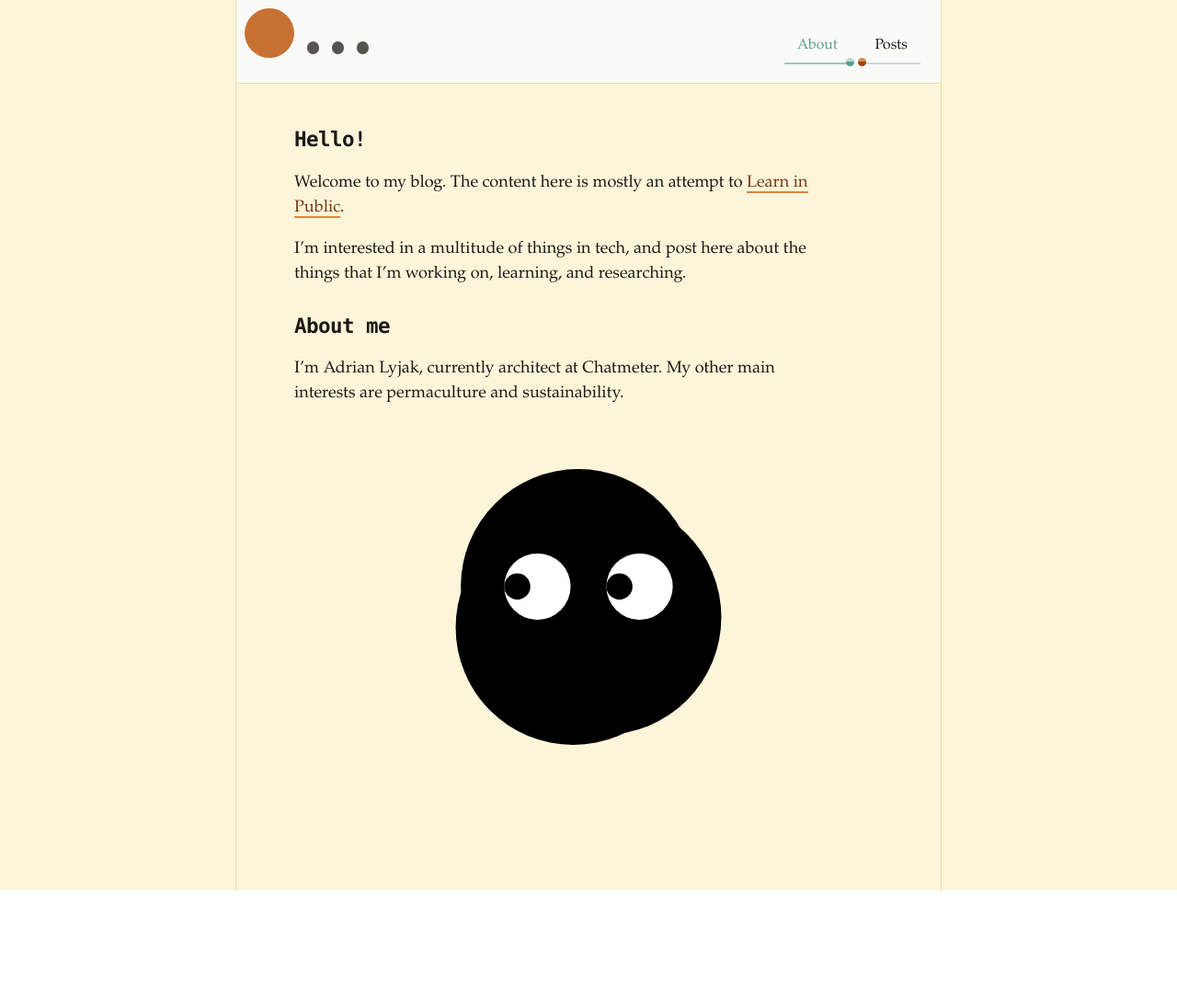
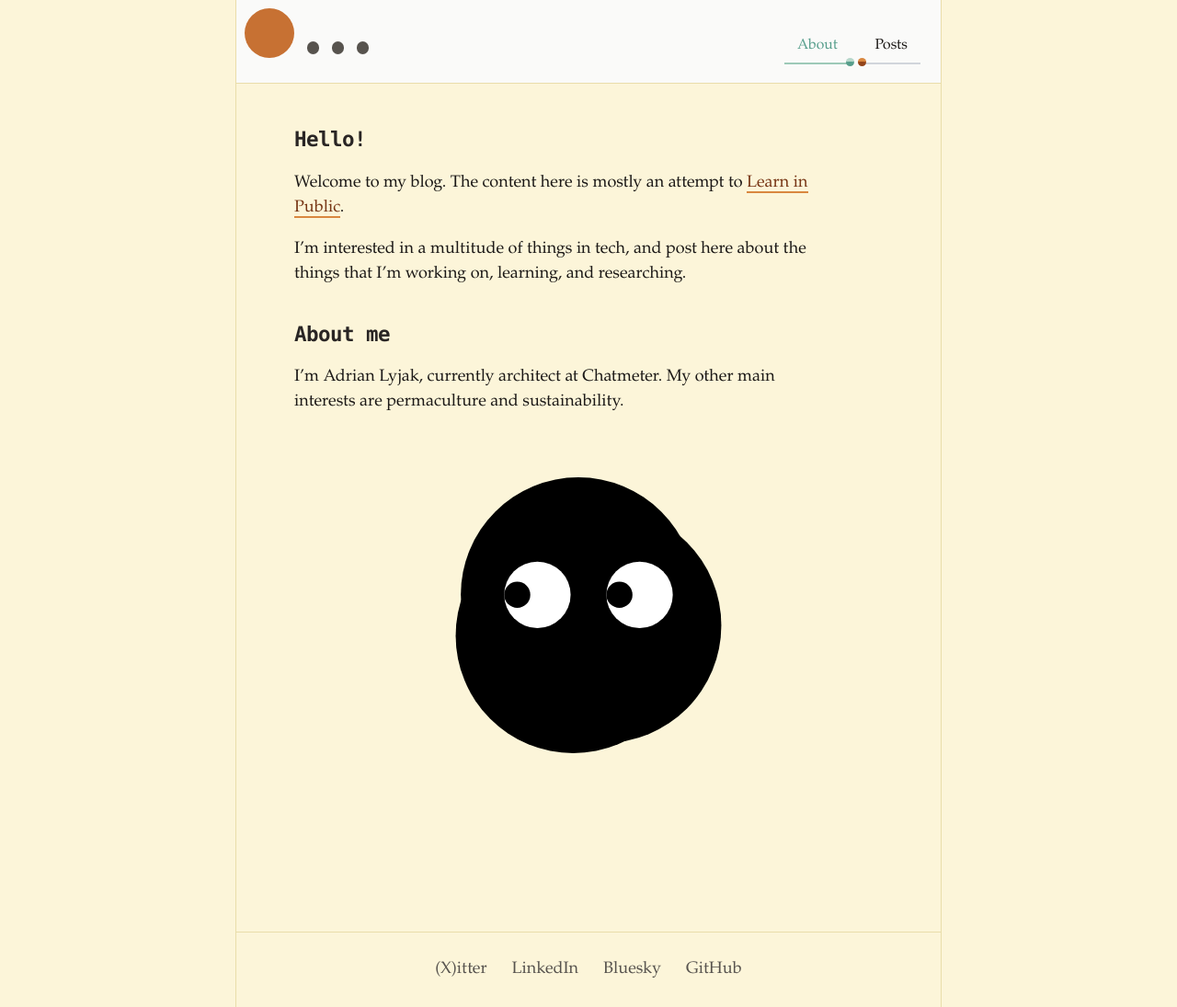
Before and after one commit to adrianlyjak/acorn, an Astro site: page /about in a window 1280 px wide. Shown: the whole page at 92% size. Before the commit the page ends 968 px from the top, so only its background shows below. Built offline with nearby package versions, Linux system fonts and the light colour scheme; Astro itself is replaced by a stand-in of ours; what @mertasan/tailwindcss-variables would draw is missing.

Commit message:
Add socials

```diff
--- a/src/components/Page.astro
+++ b/src/components/Page.astro
@@ -9,7 +9,10 @@ export interface PageProps {
 
 const props = Astro.props as PageProps;
 
-const bg = props.pageType === "stylized" ? "bg-stylized" : "bg-neutral-50 dark:bg-neutral-900";
+const bg =
+  props.pageType === "stylized"
+    ? "bg-stylized"
+    : "bg-neutral-50 dark:bg-neutral-900";
 ---
 
 <html>
@@ -48,7 +51,6 @@ const bg = props.pageType === "stylized" ? "bg-stylized" : "bg-neutral-50 dark:b
           );
         }
       }
-
     </style>
     <div
       class="w-full min-h-screen bg-tertiary-100 dark:bg-black flex flex-row items-stretch justify-center selection:bg-secondary-400 text-neutral-900 font-body"
@@ -66,6 +68,46 @@ const bg = props.pageType === "stylized" ? "bg-stylized" : "bg-neutral-50 dark:b
         <div class="sm:mx-3 lg:mx-6 lg:mt-2 overflow-auto">
           <slot />
         </div>
+
+        <!-- Footer -->
+        <footer
+          class="border-t border-tertiary-300 dark:border-neutral-700 mt-8 py-6 px-4 sm:px-6"
+        >
+          <div class="flex justify-center space-x-6">
+            <a
+              href="https://x.com/rnges_us"
+              target="_blank"
+              rel="noopener noreferrer"
+              class="text-neutral-600 hover:text-neutral-900 dark:text-neutral-400 dark:hover:text-neutral-100"
+            >
+              (X)itter
+            </a>
+            <a
+              href="https://www.linkedin.com/in/adrian-lyjak-2bb87935/"
+              target="_blank"
+              rel="noopener noreferrer"
+              class="text-neutral-600 hover:text-neutral-900 dark:text-neutral-400 dark:hover:text-neutral-100"
+            >
+              LinkedIn
+            </a>
+            <a
+              href="https://bsky.app/profile/rnges.us"
+              target="_blank"
+              rel="noopener noreferrer"
+              class="text-neutral-600 hover:text-neutral-900 dark:text-neutral-400 dark:hover:text-neutral-100"
+            >
+              Bluesky
+            </a>
+            <a
+              href="https://github.com/adrianlyjak"
+              target="_blank"
+              rel="noopener noreferrer"
+              class="text-neutral-600 hover:text-neutral-900 dark:text-neutral-400 dark:hover:text-neutral-100"
+            >
+              GitHub
+            </a>
+          </div>
+        </footer>
       </div>
     </div>
   </body>
--- a/src/styles/typography.css
+++ b/src/styles/typography.css
@@ -130,11 +130,11 @@ body h6 {
 
 body * + h1,
 body * + h2 {
-  @apply mt-8;
+  @apply mt-10;
 }
 
 body * + h3 {
-  @apply mt-6;
+  @apply mt-8;
 }
 
 body h1,
@@ -146,7 +146,7 @@ body h3 {
 body * + h4,
 body * + h5,
 body * + h6 {
-  @apply mt-5;
+  @apply mt-6;
 }
 
 body h4,
@@ -167,33 +167,58 @@ body h2 {
   @apply pb-1;
   @apply border-b;
   @apply border-neutral-200;
+  @apply text-neutral-800;
+}
+
+@media (prefers-color-scheme: dark) {
+  body h2 {
+    @apply text-neutral-200;
+  }
 }
 
 body h3 {
   @apply text-xl;
+  @apply text-neutral-800;
+}
+
+@media (prefers-color-scheme: dark) {
+  body h3 {
+    @apply text-neutral-200;
+  }
 }
 
 body h4 {
   @apply text-lg;
+  @apply text-neutral-700;
+}
+
+@media (prefers-color-scheme: dark) {
+  body h4 {
+    @apply text-neutral-300;
+  }
 }
 
 body h5 {
   @apply text-base;
+  @apply text-neutral-700;
+}
+
+@media (prefers-color-scheme: dark) {
+  body h5 {
+    @apply text-neutral-300;
+  }
 }
 
 body h6 {
   @apply text-sm;
   @apply uppercase;
   @apply tracking-wider;
+  @apply text-neutral-600;
 }
 
 @media (prefers-color-scheme: dark) {
-  body h1 {
-    @apply border-neutral-700;
-  }
-
-  body h2 {
-    @apply border-neutral-700;
+  body h6 {
+    @apply text-neutral-400;
   }
 }
 
```
Lines whose indentation alone changed are shown as unchanged.
